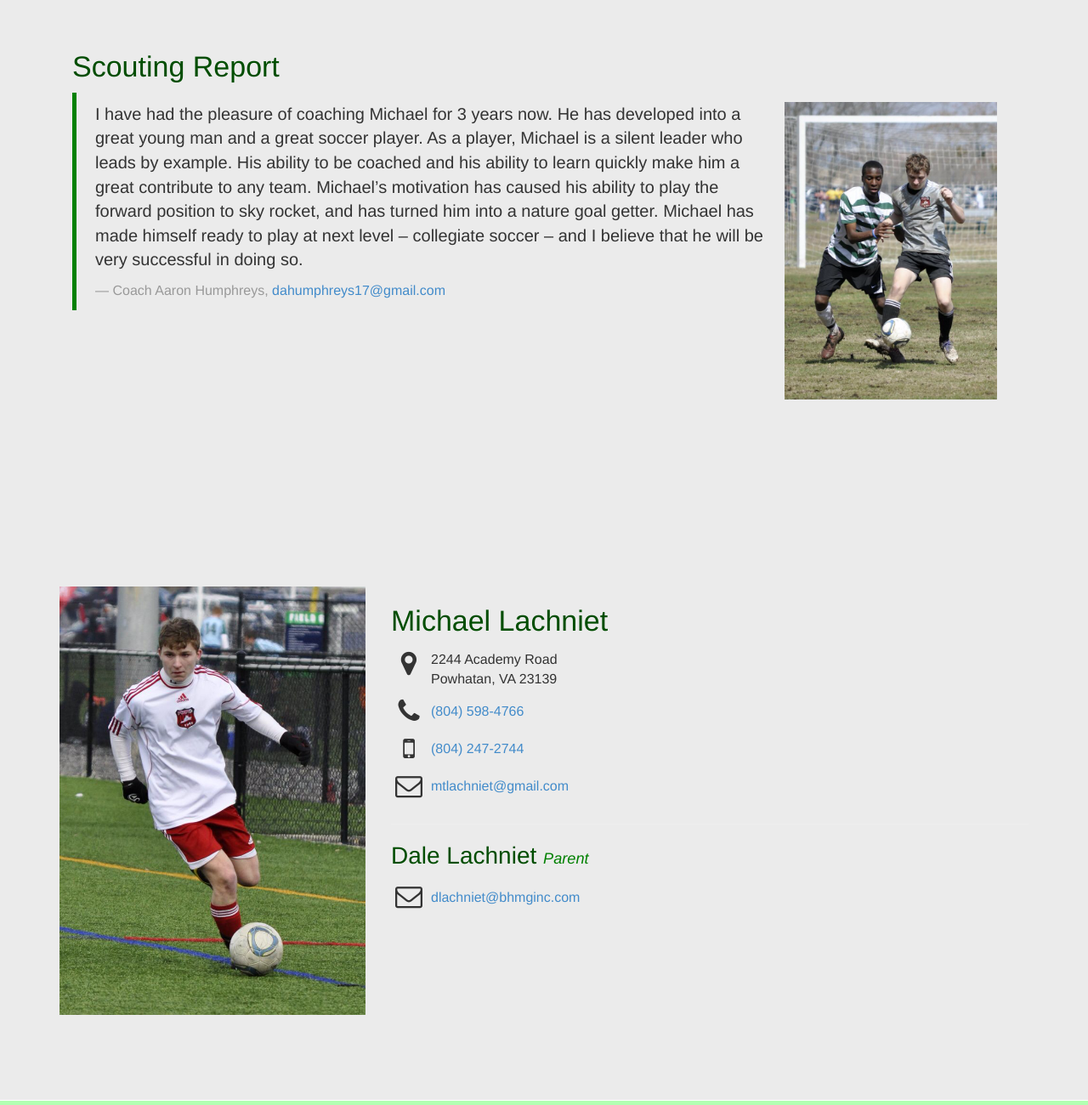
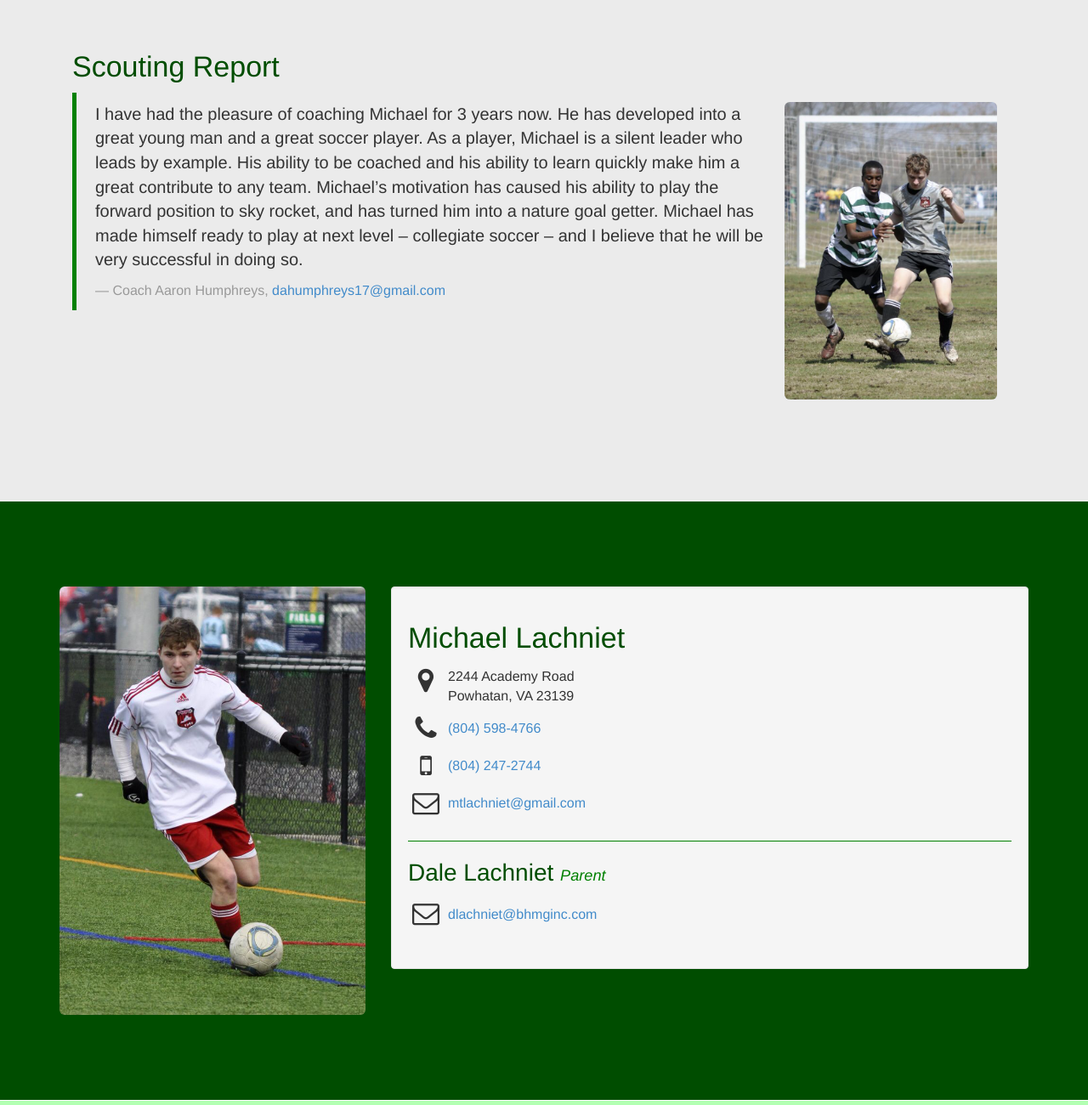
Before and after one commit to blachniet/mlachniet.com, a website: page index.html in a window 1280 px wide. Shown: the part 2440-3740 px from the top of the page at 85% size. Drawn offline with nearby package versions, Linux system fonts and the light colour scheme.

Commit message:
Emphasized contact section, rounded images

```diff
--- a/index.html
+++ b/index.html
@@ -202,7 +202,7 @@
                 <div class="col-md-12">
                   <h2>Scouting Report</h2>
                     <blockquote>
-                      <p><img src="img/image5-c1f7009a.png" width="250" align="right" style="margin-left: 20px; margin-bottom: 20px;" />
+                      <p><img class="img-rounded" src="img/image5-c1f7009a.png" width="250" align="right" style="margin-left: 20px; margin-bottom: 20px;" />
                         I have had the pleasure of coaching Michael for 3 years now. He has developed into a great young man
                         and a great soccer player. As a player, Michael is a silent leader who leads by example. His ability to be
                         coached and his ability to learn quickly make him a great contribute to any team. Michael’s motivation has
@@ -216,11 +216,12 @@
                 </div>
               </div>
 
-              <div class="ml-row" id="contact">
+              <div class="ml-row ml-row-highlight" id="contact">
                 <div class="container">
                   <div class="row">
 
                     <div class="col-sm-8 col-sm-push-4">
+                      <div class="well">
                         <h2>Michael Lachniet</h2>
                         <p>
                           <table class="table table-condensed table-no-border">
@@ -249,10 +250,11 @@
                           </table>
                         </p>
                       </div>
+                    </div>
 
                     <div class="col-sm-4 col-sm-pull-8">
                       <div class="text-center">
-                        <img src="img/image4-29fe54f6.png" style="width:100%" />
+                        <img class="img-rounded" src="img/image4-29fe54f6.png" style="width:100%" />
                       </div>
                     </div>
                   </div>
--- a/less/bootstrap/variables.less
+++ b/less/bootstrap/variables.less
@@ -828,7 +828,7 @@
 //##
 
 //** Horizontal line color.
-@hr-border:                   @gray-lighter;
+@hr-border:                   @ml-green-med;
 
 //** Horizontal offset for forms and lists.
 @component-offset-horizontal: 180px;
--- a/less/main.less
+++ b/less/main.less
@@ -38,7 +38,6 @@ ul.no-bullet{
 
 .ml-row-highlight{
 	background-color: @ml-green-dark;
-	color: #fff;
 }
 
 .ml-row-footer{
```
Also changed, not shown: css/bootstrap.css, css/bootstrap.min.css, css/main.css, css/main.min.css. Lines whose indentation alone changed are shown as unchanged.
